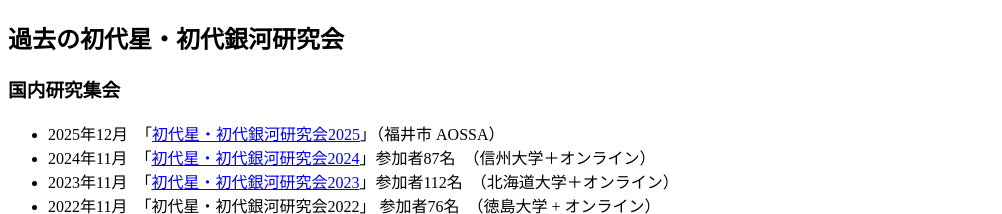
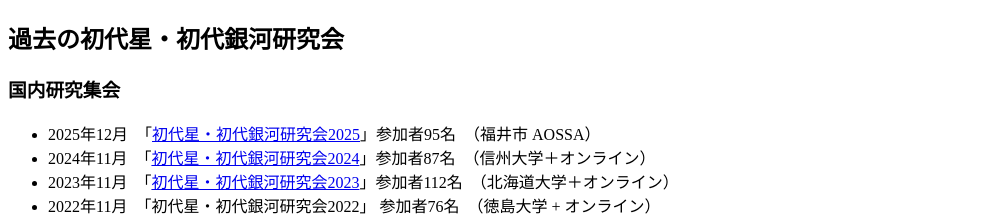
Before and after one commit to fsfg-jp/fsfg-jp.github.io, a plain HTML site: page index.html in a window 1280 px wide. Shown: the top 214 px of the page, without its empty margins (0-1002 px from the left). Drawn offline with Linux system fonts and the light colour scheme.

Commit message:
Add 2025 workshop attendance

```diff
--- a/index.html
+++ b/index.html
@@ -12,7 +12,7 @@
 <h3>国内研究集会</h3>
 
 <ul>
-<li>2025年12月　「<a href="https://fukushimahj.github.io/FSFG2025/">初代星・初代銀河研究会2025</a>」（福井市 AOSSA）</li>
+<li>2025年12月　「<a href="https://fukushimahj.github.io/FSFG2025/">初代星・初代銀河研究会2025</a>」参加者95名　（福井市 AOSSA）</li>
 <li>2024年11月　「<a href="https://fukushimahj.github.io/FSFG2024/">初代星・初代銀河研究会2024</a>」参加者87名　（信州大学＋オンライン）</li>
   <li>2023年11月　「<a href="https://fukushimahj.github.io/FSFG2023/">初代星・初代銀河研究会2023</a>」参加者112名　（北海道大学＋オンライン）</li>
   <li>2022年11月　「初代星・初代銀河研究会2022」 参加者76名　（徳島大学 + オンライン）</li>
```
